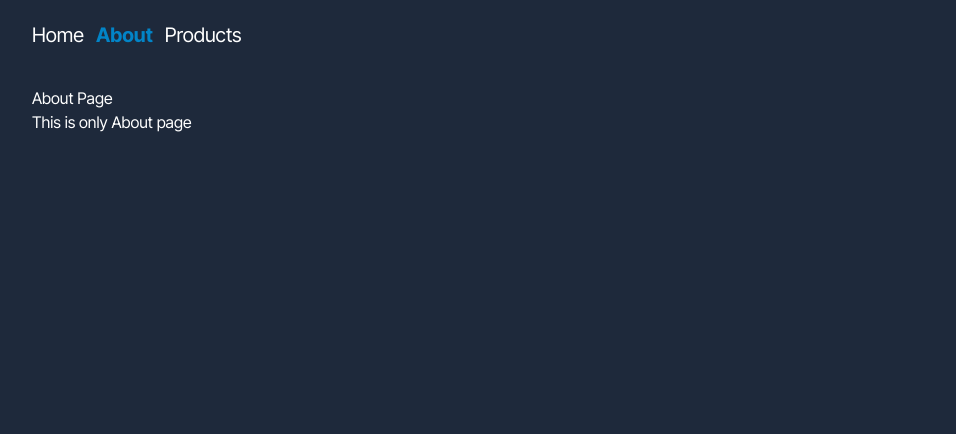
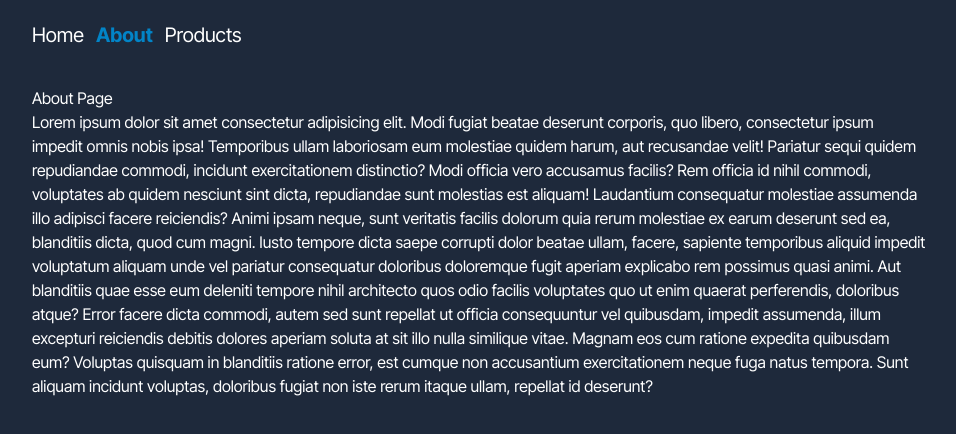
Before and after one commit to rolandowebdev/react-router, a React (Create React App) app: page /about in a window 1280 px wide. Shown: the top 434 px of the page, without its empty margins (160-1116 px from the left). Built offline with nearby package versions, Linux system fonts and the light colour scheme.

Commit message:
learn lazy loading in react router

```diff
--- a/src/App.jsx
+++ b/src/App.jsx
@@ -1,7 +1,7 @@
+import React from 'react';
 import { Routes, Route } from 'react-router-dom';
 import { Navbar } from './components';
 import {
-  About,
   Home,
   OrderSummary,
   Layout,
@@ -13,6 +13,8 @@ import {
 } from './pages';
 import { NotFound } from './pages/NotFound';
 import Products from './pages/Products';
+// Lazy load in react router
+const About = React.lazy(() => import('./pages/About'));
 
 function App() {
   return (
@@ -20,14 +22,21 @@ function App() {
       <Navbar />
       <Routes>
         <Route path='/' element={<Home />} />
-        <Route path='/about' element={<About />} />
-        <Route path='order-summary' element={<OrderSummary />} />
-        <Route path='products' element={<Products />}>
+        <Route
+          path='/about'
+          element={
+            <React.Suspense fallback='Loading...'>
+              <About />
+            </React.Suspense>
+          }
+        />
+        <Route path='/order-summary' element={<OrderSummary />} />
+        <Route path='/products' element={<Products />}>
           <Route index element={<FeaturedProducts />} />
           <Route path='featured' element={<FeaturedProducts />} />
           <Route path='new' element={<NewProducts />} />
         </Route>
-        <Route path='users' element={<Users />}>
+        <Route path='/users' element={<Users />}>
           <Route path=':userId' element={<UserDetails />} />
           <Route path='admin' element={<Admin />} />
         </Route>
--- a/src/pages/About.jsx
+++ b/src/pages/About.jsx
@@ -1,8 +1,33 @@
-export const About = () => {
+const About = () => {
   return (
     <div className='mt-4'>
       <h1>About Page</h1>
-      <p>This is only About page</p>
+      <p>
+        Lorem ipsum dolor sit amet consectetur adipisicing elit. Modi fugiat
+        beatae deserunt corporis, quo libero, consectetur ipsum impedit omnis
+        nobis ipsa! Temporibus ullam laboriosam eum molestiae quidem harum, aut
+        recusandae velit! Pariatur sequi quidem repudiandae commodi, incidunt
+        exercitationem distinctio? Modi officia vero accusamus facilis? Rem
+        officia id nihil commodi, voluptates ab quidem nesciunt sint dicta,
+        repudiandae sunt molestias est aliquam! Laudantium consequatur molestiae
+        assumenda illo adipisci facere reiciendis? Animi ipsam neque, sunt
+        veritatis facilis dolorum quia rerum molestiae ex earum deserunt sed ea,
+        blanditiis dicta, quod cum magni. Iusto tempore dicta saepe corrupti
+        dolor beatae ullam, facere, sapiente temporibus aliquid impedit
+        voluptatum aliquam unde vel pariatur consequatur doloribus doloremque
+        fugit aperiam explicabo rem possimus quasi animi. Aut blanditiis quae
+        esse eum deleniti tempore nihil architecto quos odio facilis voluptates
+        quo ut enim quaerat perferendis, doloribus atque? Error facere dicta
+        commodi, autem sed sunt repellat ut officia consequuntur vel quibusdam,
+        impedit assumenda, illum excepturi reiciendis debitis dolores aperiam
+        soluta at sit illo nulla similique vitae. Magnam eos cum ratione
+        expedita quibusdam eum? Voluptas quisquam in blanditiis ratione error,
+        est cumque non accusantium exercitationem neque fuga natus tempora. Sunt
+        aliquam incidunt voluptas, doloribus fugiat non iste rerum itaque ullam,
+        repellat id deserunt?
+      </p>
     </div>
   );
 };
+
+export default About;
--- a/src/pages/Admin.jsx
+++ b/src/pages/Admin.jsx
@@ -1,3 +1,3 @@
 export const Admin = () => {
-  return <h1 className='mt-2 text-xl'>Detail about admin</h1>;
+  return <h1 className='mt-4 text-xl'>Detail about admin</h1>;
 };
--- a/src/pages/Users.jsx
+++ b/src/pages/Users.jsx
@@ -9,7 +9,7 @@ export const Users = () => {
       <h2>User 2</h2>
       <h3>User 3</h3>
       <Outlet />
-      <div className='flex gap-4 mt-4 text-slate-800 text-sm'>
+      <div className='flex gap-4 my-4 text-slate-800 text-sm'>
         <button
           onClick={() => serSearchParams({ filter: 'active' })}
           className='bg-slate-400 px-4 rounded-sm py-2'>
--- a/src/pages/index.jsx
+++ b/src/pages/index.jsx
@@ -1,4 +1,3 @@
-import { About } from './About';
 import { Home } from './Home';
 import { Layout } from './Layout';
 import { OrderSummary } from './OrderSummary';
@@ -9,7 +8,6 @@ import { UserDetails } from './UserDetails';
 import { Admin } from './Admin';
 
 export {
-  About,
   Home,
   Layout,
   OrderSummary,
```
